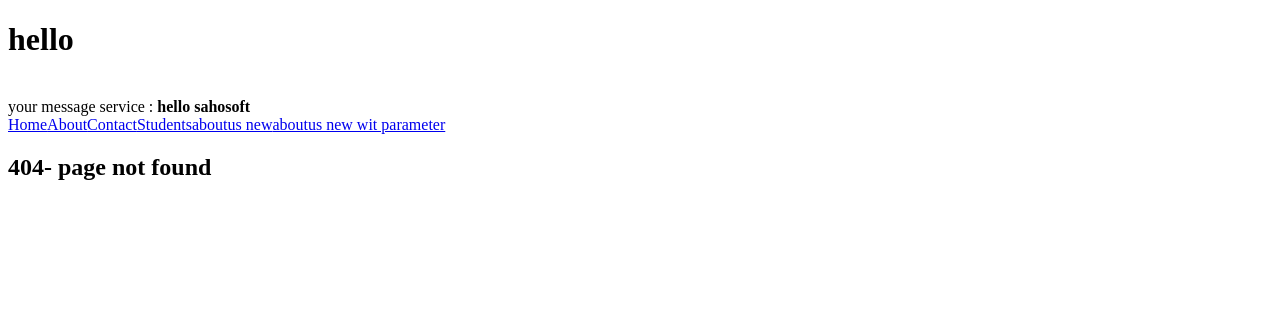
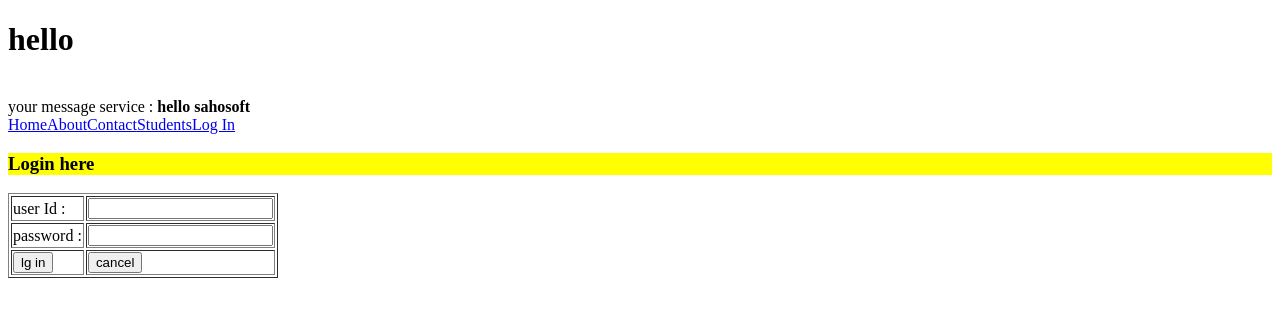
Before and after one commit to rajnaik44/learning-angular, an Angular app: page /login in a window 1280 px wide. Before the commit this address had no page. Shown: the top 314 px of the page. Built offline with nearby package versions, Linux system fonts and the light colour scheme.

Commit message:
auth guard

```diff
--- a/src/app/app.component.html
+++ b/src/app/app.component.html
@@ -16,14 +16,15 @@ your message service : <b>{{_msg}}</b><br>
     <a routerLink="aboutus">About</a>
     <a routerLink="contactus">Contact</a>
     <a routerLink="students">Students</a>
+    <a routerLink="login">Log In</a>
 
-    <!-- auxixary route -->
+    <!-- auxixary route
     <a [routerLink]="[{outlets:{outlet2:['aboutusnew']}}]">aboutus new</a>
 
 
-    <!-- sending parameter -->
-    <a [routerLink]="[{outlets:{outlet2:['aboutusnew,501']}}]">aboutus new wit parameter</a>
-
+ sending parameter -->
+    <!-- <a [routerLink]="[{outlets:{outlet2:['aboutusnew,501']}}]">aboutus new wit parameter</a> -->
+<!--
 </div>
 
 <div>
@@ -32,4 +33,9 @@ your message service : <b>{{_msg}}</b><br>
 
 <div>
 <router-outlet name="outlet2"></router-outlet>
-</div>
+</div> --->
+
+
+
+<!-- auth guard -->
+<router-outlet></router-outlet>
--- /dev/null
+++ b/src/app/auth.guard.ts
@@ -0,0 +1,16 @@
+import { inject } from '@angular/core';
+import { CanActivateFn, Router } from '@angular/router';
+
+export const authGuard: CanActivateFn = (route, state) => {
+  const _router = inject(Router)
+
+  let isloggedin=sessionStorage.getItem('isloggedin');
+
+
+  if(isloggedin=='false'){
+    alert('please login . redirecting to login page');
+    _router.navigate(['login'])
+    return false
+  }
+  return true;
+};
--- /dev/null
+++ b/src/app/login/login.component.css
@@ -0,0 +1,3 @@
+h3{
+    background-color: yellow;
+}
--- /dev/null
+++ b/src/app/login/login.component.html
@@ -0,0 +1,24 @@
+<h3>Login here</h3>
+
+<table border="1">
+    <tr>
+        <td>user Id :</td>
+        <td>
+            <input type="text" #textuserid>
+        </td>
+    </tr>
+    <tr>
+        <td>password :</td>
+        <td>
+            <input type="text" #txtpassword>
+        </td>
+    </tr>
+    <tr>
+        <td>
+            <button (click)="login(textuserid.value,txtpassword.value)">lg in</button>
+        </td>
+        <td>
+            <button>cancel</button>
+        </td>
+    </tr>
+</table>
--- /dev/null
+++ b/src/app/login/login.component.ts
@@ -0,0 +1,23 @@
+import { Component } from '@angular/core';
+
+@Component({
+  selector: 'app-login',
+  standalone: true,
+  imports: [],
+  templateUrl: './login.component.html',
+  styleUrl: './login.component.css'
+})
+export class LoginComponent {
+
+  login(userid:any,password:any){
+
+    if(userid == 'chandan' && password == '123'){
+      sessionStorage.setItem("isloggedin", "true")
+    }else{
+      sessionStorage.setItem("isloggedin", "false")
+    }
+
+
+  }
+
+}
```
Also changed, not shown: src/app/app.routes.ts (+5 -2 lines), 2 other files (tests, documents, lock files or other folders).
